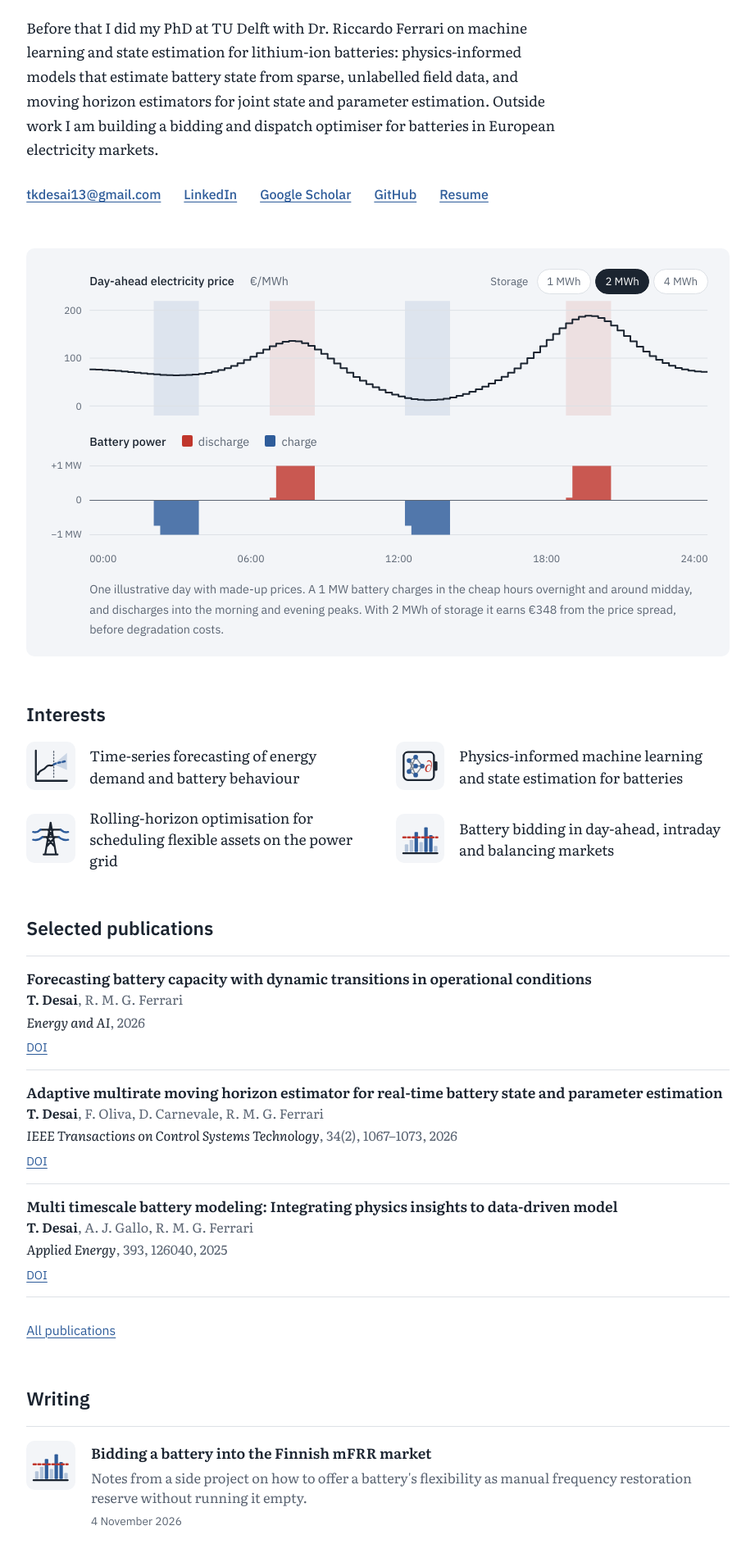
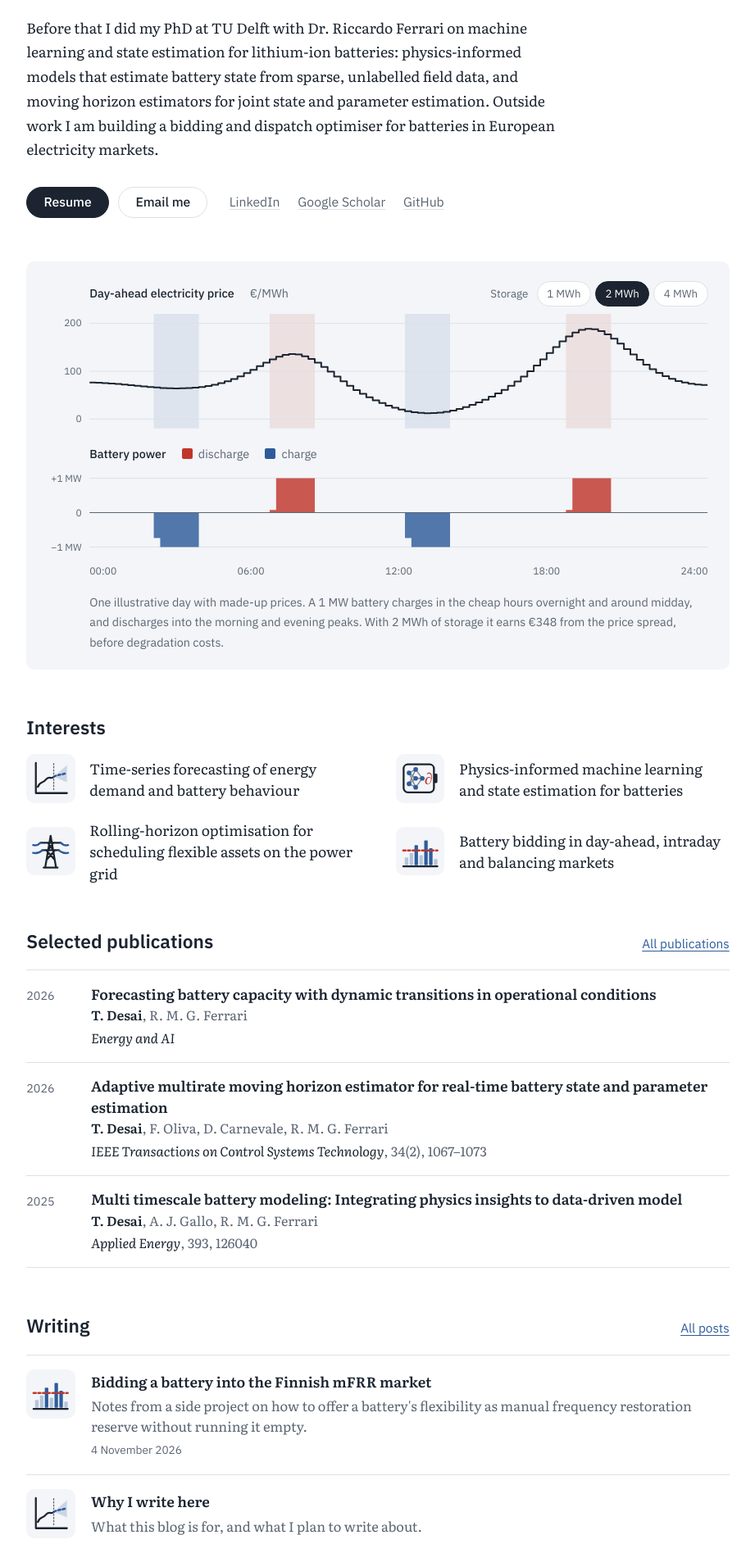
Before and after one commit to tkdesai13/tkdesai13.github.io, a Jekyll site: the page built from index.md, in a window 1280 px wide. Shown: the part 419-2303 px from the top of the page at 82% size, without its empty margins (179-1100 px from the left). Built offline with Jekyll 4.4.1, drawn with Linux system fonts in a browser that asks for light colours.

Commit message:
Cleaner home page and publications

```diff
--- a/_includes/pubs.html
+++ b/_includes/pubs.html
@@ -4,13 +4,15 @@
 {% else %}
   {% assign items = site.data.publications | where: "type", include.type %}
 {% endif %}
-<ol class="pubs">
+<ol class="pubs{% if include.selected %} pubs-compact{% endif %}">
 {% for p in items %}
   <li>
-    <span class="title">{{ p.title }}</span>
-    <span class="authors">{{ p.authors | replace: "T. K. Desai", "<span class='me'>T. K. Desai</span>" | replace: "T. Desai", "<span class='me'>T. Desai</span>" }}</span>
-    <span class="venue"><em>{{ p.venue }}</em>{% if p.details %}, {{ p.details }}{% endif %}{% if p.year %}, {{ p.year }}{% endif %}</span>
-    {% if p.doi or p.arxiv %}<span class="links">{% if p.doi %}<a href="https://doi.org/{{ p.doi }}">DOI</a>{% endif %}{% if p.arxiv %}<a href="https://arxiv.org/abs/{{ p.arxiv }}">arXiv</a>{% endif %}</span>{% endif %}
+    <span class="yr">{{ p.year }}</span>
+    <div>
+      {% if p.doi %}<a class="title" href="https://doi.org/{{ p.doi }}">{{ p.title }}</a>{% else %}<span class="title">{{ p.title }}</span>{% endif %}
+      <span class="authors">{{ p.authors | replace: "T. K. Desai", "<span class='me'>T. K. Desai</span>" | replace: "T. Desai", "<span class='me'>T. Desai</span>" }}</span>
+      <span class="venue"><em>{{ p.venue }}</em>{% if p.details %}, {{ p.details }}{% endif %}{% if p.arxiv %}<a class="extra" href="https://arxiv.org/abs/{{ p.arxiv }}">arXiv</a>{% endif %}</span>
+    </div>
   </li>
 {% endfor %}
 </ol>
--- a/assets/css/style.css
+++ b/assets/css/style.css
@@ -115,8 +115,6 @@ mjx-container[display="true"] { overflow-x: auto; overflow-y: hidden; padding: .
 .hero .portrait { width: 9.5rem; height: 9.5rem; border-radius: 50%; object-fit: cover; }
 @media (max-width: 640px) { .hero { grid-template-columns: 1fr; } .hero .portrait { order: -1; width: 7rem; height: 7rem; } }
 
-.contact { display: flex; flex-wrap: wrap; gap: .6rem 1.6rem; font-family: var(--sans); font-size: .92rem; margin: 1.5rem 0 0; padding: 0; list-style: none; }
-.contact a { font-weight: 500; }
 
 /* Home: dispatch chart (the one loud element) -------------------- */
 .day-curve { margin: 3rem 0 1rem; padding: 1.4rem 1.5rem 1.2rem 1rem; background: var(--paper-2); border-radius: 10px; }
@@ -181,14 +179,37 @@ mjx-container[display="true"] { overflow-x: auto; overflow-y: hidden; padding: .
 
 /* Publications ---------------------------------------------------- */
 .pubs { list-style: none; padding: 0; margin: 0 0 1.5rem; }
-.pubs li { padding: .8rem 0; border-top: 1px solid var(--rule); }
+.pubs li { display: grid; grid-template-columns: 7.5rem 1fr; column-gap: 3rem; padding: .9rem 0; border-top: 1px solid var(--rule); }
 .pubs li:last-child { border-bottom: 1px solid var(--rule); }
-.pubs .title { display: block; font-weight: 600; line-height: 1.45; }
+.pubs .yr { font-family: var(--sans); font-size: .82rem; color: var(--muted); text-align: right; padding-top: .2rem; font-variant-numeric: tabular-nums; }
+.pubs .title { display: block; font-weight: 600; line-height: 1.45; color: var(--ink); }
+.pubs a.title { text-decoration: none; }
+.pubs a.title:hover { color: var(--return); text-decoration: underline; }
 .pubs .authors, .pubs .venue { display: block; font-size: .92rem; color: var(--muted); }
 .pubs .venue em { color: var(--ink); }
 .pubs .me { color: var(--ink); font-weight: 600; }
-.pubs .links { font-family: var(--sans); font-size: .82rem; display: inline-flex; gap: .9rem; margin-top: .2rem; }
+.pubs .extra { font-family: var(--sans); font-size: .8rem; margin-left: .8rem; }
+.pubs-compact li { grid-template-columns: 3.25rem 1fr; column-gap: 1.25rem; }
+.pubs-compact .yr { text-align: left; }
 .pub-group { font-family: var(--sans); font-size: .95rem; font-weight: 500; color: var(--muted); margin: 1.6rem 0 .4rem; }
+@media (max-width: 600px) {
+  .pubs li { grid-template-columns: 1fr; }
+  .pubs .yr { text-align: left; padding-top: 0; }
+}
+
+/* Home: actions under the bio, section heads with a link ------------ */
+.actions { display: flex; flex-wrap: wrap; align-items: center; gap: .75rem 1.5rem; margin-top: 1.75rem; font-family: var(--sans); font-size: .9rem; }
+.btn { display: inline-block; padding: .5rem 1.15rem; border: 1px solid var(--rule); border-radius: 999px; color: var(--ink); font-weight: 500; text-decoration: none; line-height: 1.2; }
+.btn:hover { border-color: var(--muted); text-decoration: none; }
+.btn-primary { background: var(--ink); border-color: var(--ink); color: var(--paper); }
+.btn-primary:hover { background: color-mix(in srgb, var(--ink) 82%, var(--paper)); border-color: transparent; }
+.actions .btn + .btn { margin-left: -.85rem; }
+.profiles { display: flex; flex-wrap: wrap; gap: .4rem 1.25rem; }
+.profiles a { color: var(--muted); text-decoration-color: var(--rule); }
+.profiles a:hover { color: var(--ink); text-decoration-color: currentColor; }
+.section-head { display: flex; justify-content: space-between; align-items: baseline; gap: 1rem; margin: 3.25rem 0 1.1rem; }
+.section-head h2 { margin: 0; }
+.section-head a { font-family: var(--sans); font-size: .88rem; white-space: nowrap; }
 
 /* Post lists ------------------------------------------------------ */
 .post-list { list-style: none; padding: 0; margin: 0; }
--- a/index.md
+++ b/index.md
@@ -21,13 +21,15 @@ title: About
         batteries in European electricity markets.
       </p>
     </div>
-    <ul class="contact">
-      <li><a href="mailto:{{ site.author.email }}">{{ site.author.email }}</a></li>
-      <li><a href="https://www.linkedin.com/in/{{ site.author.linkedin }}">LinkedIn</a></li>
-      <li><a href="https://scholar.google.com/citations?user={{ site.author.scholar }}">Google Scholar</a></li>
-      <li><a href="https://github.com/{{ site.author.github }}">GitHub</a></li>
-      <li><a href="{{ '/resume/' | relative_url }}">Resume</a></li>
-    </ul>
+    <div class="actions">
+      <a class="btn btn-primary" href="{{ '/resume/' | relative_url }}">Resume</a>
+      <a class="btn" href="mailto:{{ site.author.email }}">Email me</a>
+      <span class="profiles">
+        <a href="https://www.linkedin.com/in/{{ site.author.linkedin }}">LinkedIn</a>
+        <a href="https://scholar.google.com/citations?user={{ site.author.scholar }}">Google Scholar</a>
+        <a href="https://github.com/{{ site.author.github }}">GitHub</a>
+      </span>
+    </div>
   </div>
   <img class="portrait" src="{{ '/assets/img/portrait.jpg' | relative_url }}" alt="Photo of {{ site.author.name }}" width="420" height="420">
 </section>
@@ -42,11 +44,16 @@ title: About
   <li><span class="tile">{{ site.data.icons.market }}</span><span>Battery bidding in day-ahead, intraday and balancing markets</span></li>
 </ul>
 
-<h2>Selected publications</h2>
+<div class="section-head">
+  <h2>Selected publications</h2>
+  <a href="{{ '/resume/' | relative_url }}#publications">All publications</a>
+</div>
 {% include pubs.html selected=true %}
-<p class="more"><a href="{{ '/resume/' | relative_url }}#publications">All publications</a></p>
 
-<h2>Writing</h2>
+<div class="section-head">
+  <h2>Writing</h2>
+  <a href="{{ '/blog/' | relative_url }}">All posts</a>
+</div>
 <ul class="post-list">
 {% for post in site.posts limit: 5 %}
   {% assign ic = post.icon | default: "forecast" %}
@@ -62,4 +69,3 @@ title: About
   <li><span class="empty">No posts yet.</span></li>
 {% endfor %}
 </ul>
-<p class="more"><a href="{{ '/blog/' | relative_url }}">All posts</a></p>
```
Also changed, not shown: 1 other file.
